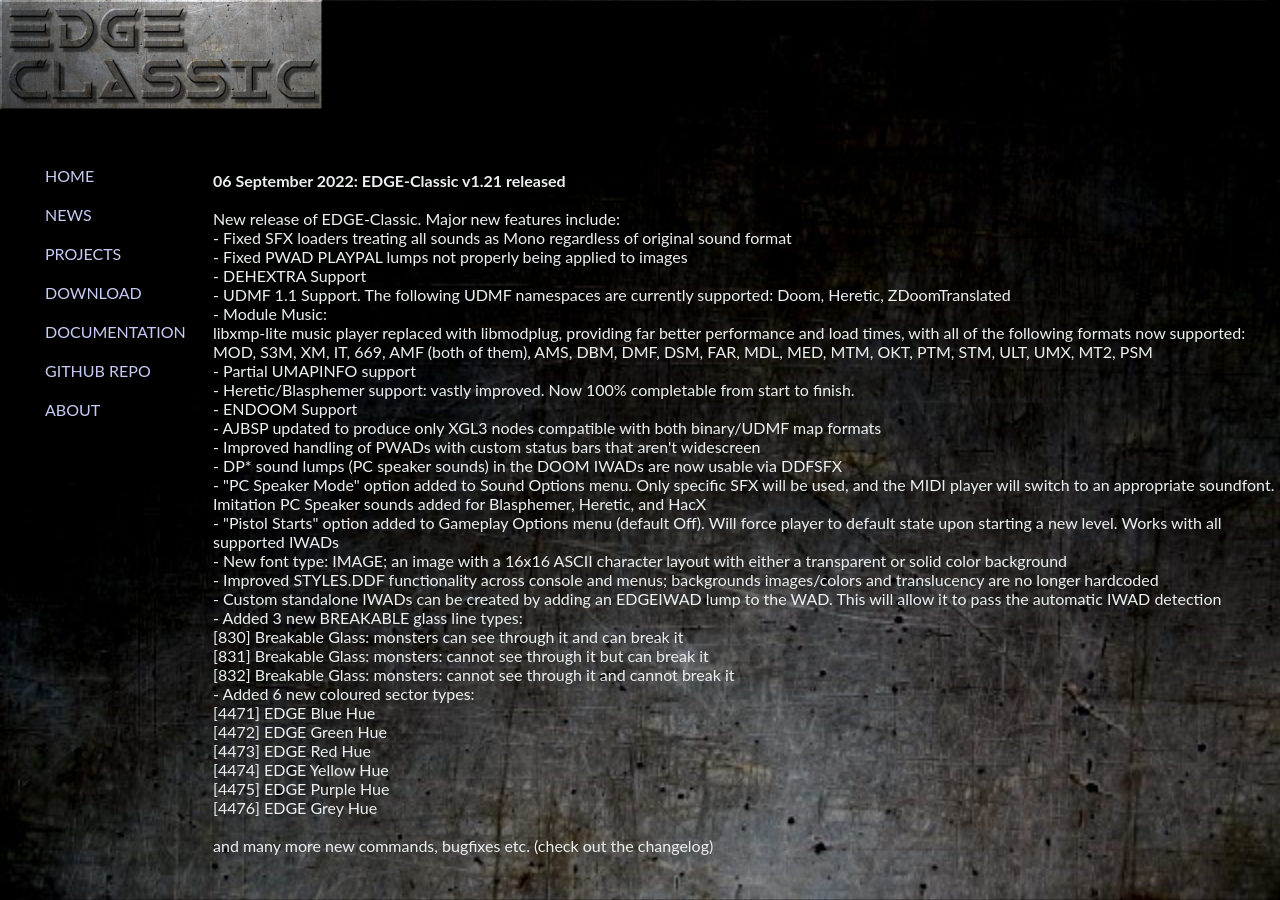
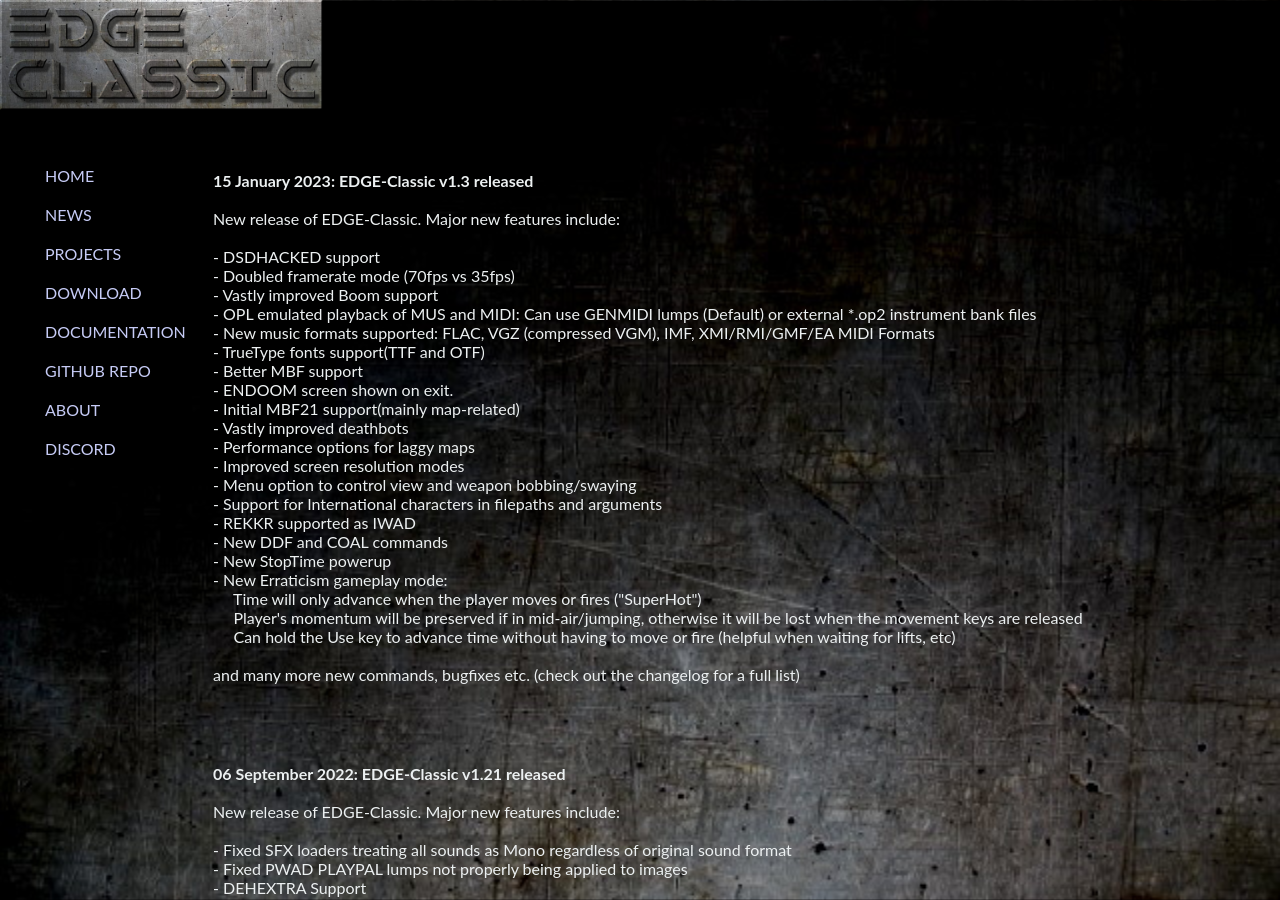
Before and after one commit to edge-classic/edge-classic.github.io, a Jekyll site: the page news.html, which Jekyll copies as it is, in a window 1280 px wide and 900 px high. Built offline with Jekyll 4.4.1, drawn with Linux system fonts in a browser that asks for light colours.

Commit message:
Update news.html
preliminary v1.3 news item

```diff
--- a/news.html
+++ b/news.html
@@ -23,7 +23,8 @@
   <li><a href="./documentation.html">documentation</a></li>
   <li><a href="https://github.com/edge-classic/EDGE-classic">github repo</a></li>
   <li><a href="./about.html">about</a></li>
-</ul>
+  <li><a href="https://discord.gg/jUhEKHGWZm">discord</a></li>
+  </ul>
 </nav>
 
 <br>
@@ -34,11 +35,53 @@
 <table>
 <tbody>
     <tr>
+      <td><b>15 January 2023:
+EDGE-Classic v1.3 released</b></span><br>
+      <br>
+
+	  New release of EDGE-Classic. Major new features include:<br><br>
+
+- DSDHACKED support<br>
+- Doubled framerate mode (70fps vs 35fps)<br>
+- Vastly improved Boom support<br>
+- OPL emulated playback of MUS and MIDI: Can use GENMIDI lumps (Default) or external *.op2 instrument bank files<br>
+- New music formats supported: FLAC, VGZ (compressed VGM), IMF, XMI/RMI/GMF/EA MIDI Formats<br>
+- TrueType fonts support(TTF and OTF)<br>
+- Better MBF support<br>
+- ENDOOM screen shown on exit.<br>
+- Initial MBF21 support(mainly map-related)<br>
+- Vastly improved deathbots<br>
+- Performance options for laggy maps<br>
+- Improved screen resolution modes<br>
+- Menu option to control view and weapon bobbing/swaying<br>
+- Support for International characters in filepaths and arguments<br>
+- REKKR supported as IWAD<br>
+- New DDF and COAL commands<br>
+- New StopTime powerup<br>
+- New Erraticism gameplay mode:<br>
+&nbsp &nbsp &nbspTime will only advance when the player moves or fires ("SuperHot")<br>
+&nbsp &nbsp &nbspPlayer's momentum will be preserved if in mid-air/jumping, otherwise it will be lost when the movement keys are released<br>
+&nbsp &nbsp &nbspCan hold the Use key to advance time without having to move or fire (helpful when waiting for lifts, etc)<br>
+
+<br> and many more new commands, bugfixes etc. (check out the changelog for a full list)<br>
+
+	  <br><br>
+</td>
+    </tr>
+  </tbody>
+</table>
+
+<br><br>
+
+
+<table>
+<tbody>
+    <tr>
       <td><b>06 September 2022:
 EDGE-Classic v1.21 released</b></span><br>
       <br>
 
-	  New release of EDGE-Classic. Major new features include:<br>
+	  New release of EDGE-Classic. Major new features include:<br><br>
 
 - Fixed SFX loaders treating all sounds as Mono regardless of original sound format<br>
 - Fixed PWAD PLAYPAL lumps not properly being applied to images<br>
```
Also changed, not shown: other parts of news.html (+11 -11 lines).
